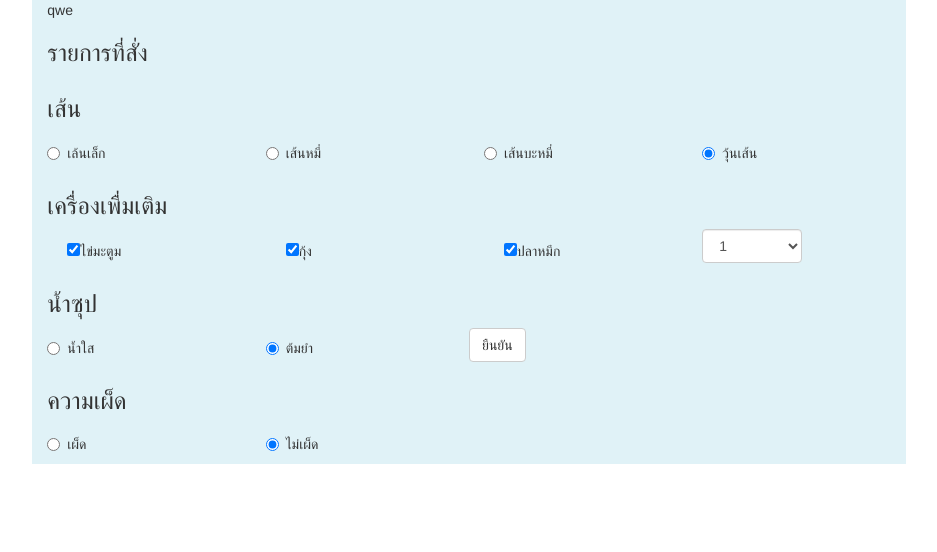
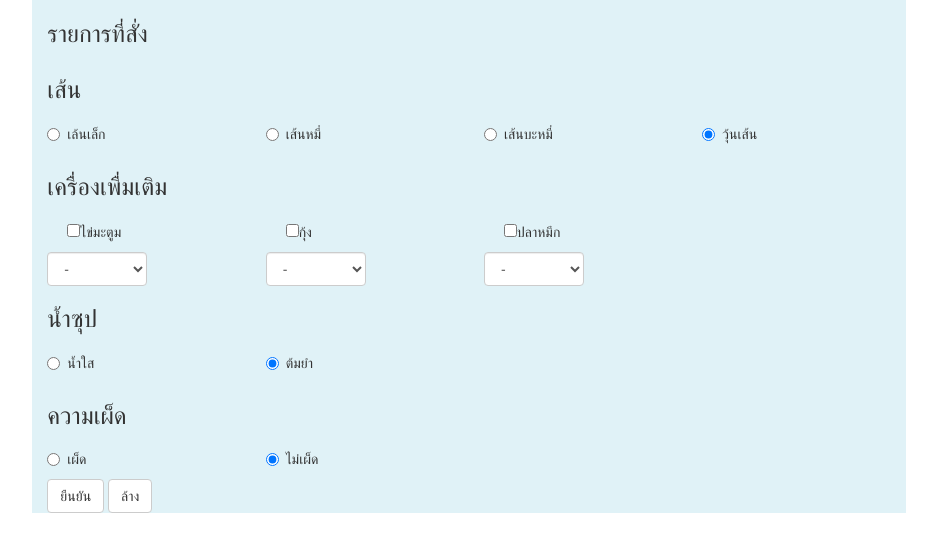
Before and after one commit to keadtisak/WH_SWConstruct-Evolution, a PHP site: page /tomyam.php in a window 1280 px wide. Shown: the top 552 px of the page, without its empty margins (171-1108 px from the left). Run offline with PHP 8.4, Linux system fonts and the light colour scheme; data that the repository does not hold is empty; some libraries are stand-ins or nearby versions.

Commit message:
update
เพิ่มการคำนวนที่ calculate และลด code html ที่ไม่จำเป็น ที่tomyam

```diff
--- a/tomyam.php
+++ b/tomyam.php
@@ -1,11 +1,7 @@
 <?php
  include 'connect.php';
 
-
-
  ?>
-
-
 
 
 <!DOCTYPE html>
@@ -14,9 +10,8 @@
     <meta charset="utf-8">
     <meta http-equiv="X-UA-Compatible" content="IE=edge">
     <meta name="viewport" content="width=device-width, initial-scale=1">
-    <title>Bootstrap ร้านต้มยำ</title>
+    <title> ร้านต้มยำ</title>
     <link href="bootstrap/css/bootstrap.min.css" rel="stylesheet">
-
   </head>
 <body>
 
@@ -24,37 +19,37 @@
 <div class="row">
   <div class="col-md-2"></div>
   <div class="col-md-8" style = "background-color: #E0F2F7">
-
+  <form class="form_input" method="post" action="calculat.php">
   <div class="row">
-  <div class="col-xs-4 col-sm-12"  >qwe </div>
+  <div class="col-xs-4 col-sm-12"  > </div>
   <div class="col-xs-4 col-sm-12"  ><h3>รายการที่สั่ง</h3></div>
   <div class="col-xs-4 col-sm-12"  ><h3 >เส้น </h3></div>
-   	<form class="form_input" method="post" action="too.php">
+
    	<div class="col-xs-2 col-sm-3"  >
          <div class="radio">
   		<label>
-   		 	<input type="radio" name="s" id="optionsRadios1" value="เล้นเล็ก" checked>เล้นเล็ก
+   		 	<input type="radio" name="s"  value="เล้นเล็ก" checked>เล้นเล็ก
   			</label>
 	</div>
       </div>
       <div class="col-xs-4 col-sm-3">
        <div class="radio">
   		<label>
-   		 	<input type="radio" name="s" id="optionsRadios1" value="เส้นหมี่" checked>เส้นหมี่
+   		 	<input type="radio" name="s" value="เส้นหมี่" checked>เส้นหมี่
   			</label>
 		</div>
       </div>
       <div class="col-xs-4 col-sm-3">
         <div class="radio">
   		<label>
-   		 	<input type="radio" name="s" id="optionsRadios1" value="เส้นบะหมี่" checked>เส้นบะหมี่
+   		 	<input type="radio" name="s" value="เส้นบะหมี่" checked>เส้นบะหมี่
   			</label>
 	</div>
       </div>
    	 	<div class="col-xs-4 col-sm-3">
         <div class="radio">
   		<label>
-   		 	<input type="radio" name="s" id="optionsRadios1" value="วุ้นเส้น" checked>วุ้นเส้น
+   		 	<input type="radio" name="s"  value="วุ้นเส้น" checked>วุ้นเส้น
   			</label>
 	</div>
       </div>
@@ -63,50 +58,64 @@
       <div class="col-xs-2 col-sm-3"  >
         <div class="radio">
   		<label>
-   		 	<input type="checkbox" name="p" id="checkbox1" value="ไข่มะตูม" checked>ไข่มะตูม
+   		 	<input type="checkbox" name="p1" id="p" value="ไข่มะตูม" >ไข่มะตูม
+  			</label>
+	</div>
+	<select name ="count1" id ="dialog-confirm" class="form-control" style=width:100px>
+		<option value="0">-</option>
+  		<option value="1">1</option>
+  		<option value="2">2</option>
+  		<option value="3">3</option>
+  		<option value="4">4</option>
+  		<option value="5">5</option>
+		</select>
+      </div>
+
+      <div class="col-xs-4 col-sm-3">
+        <div class="radio">
+  		<label>
+   		 	<input type="checkbox" name="p2" id="p" value="กุ้ง" >กุ้ง
+  			</label>
+	</div>
+	<select name ="count2" id ="dialog-confirm" class="form-control" style=width:100px>
+		<option value="0">-</option>
+  		<option value="1">1</option>
+  		<option value="2">2</option>
+  		<option value="3">3</option>
+  		<option value="4">4</option>
+  		<option value="5">5</option>
+		</select>
+      </div>
+
+      <div class="col-xs-4 col-sm-3">
+        <div class="radio">
+  		<label>
+   		 	<input type="checkbox" name="p3" id="p" value="ปลาหมึก" >ปลาหมึก
+  			</label>
+
+	</div><select name ="count3" id ="dialog-confirm" class="form-control" style=width:100px>
+		<option value="0">-</option>
+  		<option value="1">1</option>
+  		<option value="2">2</option>
+  		<option value="3">3</option>
+  		<option value="4">4</option>
+  		<option value="5">5</option>
+		</select>
+      </div>
+
+      <!-- line 3 -->
+      <div class="col-xs-4 col-sm-12"  ><h3 >น้ำซุป</h3></div>
+      <div class="col-xs-2 col-sm-3"  >
+        <div class="radio">
+  		<label>
+   		 	<input type="radio" name="n"  value="น้ำใส" checked>น้ำใส
   			</label>
 	</div>
       </div>
       <div class="col-xs-4 col-sm-3">
         <div class="radio">
   		<label>
-   		 	<input type="checkbox" name="p" id="optionsRadios1" value="กุ้ง" checked>กุ้ง
-  			</label>
-
-	</div>
-      </div>
-      <div class="col-xs-4 col-sm-3">
-        <div class="radio">
-  		<label>
-   		 	<input type="checkbox" name="p" id="optionsRadios1" value="ปลาหมึก" checked>ปลาหมึก
-  			</label>
-	</div>
-      </div>
-     <div class="col-xs-4 col-sm-3" >
-      <select class="form-control" style=width:100px>
-  		<option>1</option>
-  		<option>2</option>
-  		<option>3</option>
-  		<option>4</option>
-  		<option>5</option>
-		</select>
-  		</div>
-
-
-
-      <!-- line 3 -->
-      <div class="col-xs-4 col-sm-12"  ><h3 >น้ำซุป</h3></div>
-      <div class="col-xs-2 col-sm-3"  >
-        <div class="radio">
-  		<label>
-   		 	<input type="radio" name="n" id="optionsRadios1" value="น้ำใส" checked>น้ำใส
-  			</label>
-	</div>
-      </div>
-      <div class="col-xs-4 col-sm-3">
-        <div class="radio">
-  		<label>
-   		 	<input type="radio" name="n" id="optionsRadios1" value="ต้มยำ" checked>ต้มยำ
+   		 	<input type="radio" name="n"  value="ต้มยำ" checked>ต้มยำ
   			</label>
 	</div>
       </div>
@@ -117,35 +126,28 @@
       <div class="col-xs-2 col-sm-3"  >
         <div class="radio">
   		<label>
-   		 	<input type="radio" name="r" id="optionsRadios1" value="เผ็ด" checked>เผ็ด
+   		 	<input type="radio" name="r"  value="เผ็ด" checked>เผ็ด
   			</label>
 	</div>
       </div>
       <div class="col-xs-4 col-sm-3">
         <div class="radio">
   		<label>
-   		 	<input type="radio" name="r" id="optionsRadios1" value="ไม่เผ็ด" checked>ไม่เผ็ด
+   		 	<input type="radio" name="r"  value="ไม่เผ็ด" checked>ไม่เผ็ด
   			</label>
   		</div>
+
   		</div>
-  		<input type="submit" class="btn btn-default" value="ยืนยัน">
+
+      </div>
+      <input type="submit" class="btn btn-default" value="ยืนยัน">
+      <input type="reset" class="btn btn-default" value="ล้าง">
       </form>
-      </div>
-
       </div>
 	</div>
 
 
-
-
-
    	 		 <div class="col-md-2"></div>
 
-
-<?php echo $checkb1;
-
-
-
-?>
 </body>
 </html>
```
Also changed, not shown: calculate.php (renamed from calculat.php, +25 -3 lines).
